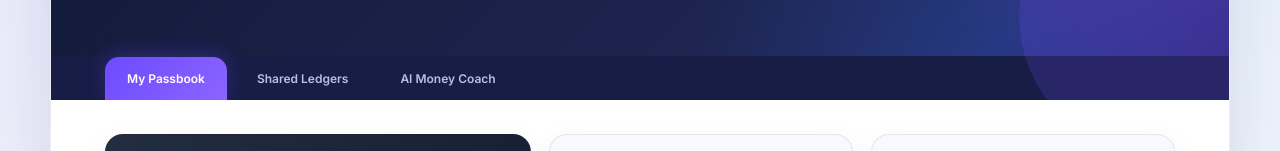
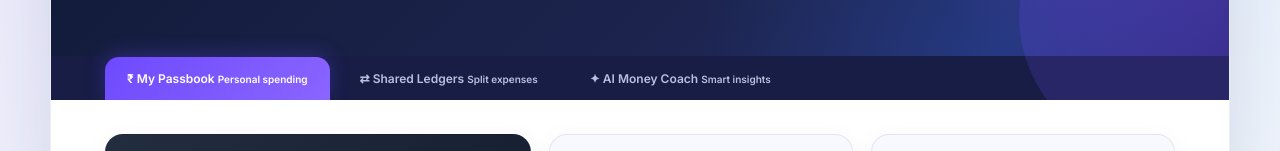
Before and after one commit to krishna98126/spend-wise, a website: page index.html in a window 1280 px wide. Shown: the part 214-365 px from the top of the page. Drawn offline with nearby package versions, Linux system fonts and the light colour scheme.

Commit message:
Update index.html

```diff
--- a/index.html
+++ b/index.html
@@ -34,13 +34,52 @@
       </div>
     </header>
 
-    <!-- View switcher -->
-    <nav class="view-tabs" aria-label="View">
-      <button type="button" class="view-tab is-active" data-view="personal" role="tab" aria-selected="true">My Passbook</button>
-      <button type="button" class="view-tab" data-view="groups" role="tab" aria-selected="false">Shared Ledgers</button>
-      <button type="button" class="view-tab" data-view="coach" role="tab" aria-selected="false">AI Money Coach</button>
-    </nav>
+    <!-- Main navigation -->
+<nav class="view-tabs" aria-label="Main navigation" role="tablist">
 
+  <button
+    type="button"
+    class="view-tab is-active"
+    data-view="personal"
+    role="tab"
+    aria-selected="true"
+    aria-controls="personal-view">
+    <span class="view-tab__icon" aria-hidden="true">₹</span>
+    <span class="view-tab__content">
+      <strong>My Passbook</strong>
+      <small>Personal spending</small>
+    </span>
+  </button>
+
+  <button
+    type="button"
+    class="view-tab"
+    data-view="groups"
+    role="tab"
+    aria-selected="false"
+    aria-controls="groups-view">
+    <span class="view-tab__icon" aria-hidden="true">⇄</span>
+    <span class="view-tab__content">
+      <strong>Shared Ledgers</strong>
+      <small>Split expenses</small>
+    </span>
+  </button>
+
+  <button
+    type="button"
+    class="view-tab"
+    data-view="coach"
+    role="tab"
+    aria-selected="false"
+    aria-controls="coach-view">
+    <span class="view-tab__icon" aria-hidden="true">✦</span>
+    <span class="view-tab__content">
+      <strong>AI Money Coach</strong>
+      <small>Smart insights</small>
+    </span>
+  </button>
+
+</nav>
     <!-- Page: personal tracker -->
     <main class="page" id="personal-view">
       <!-- Dashboard summary -->
```
